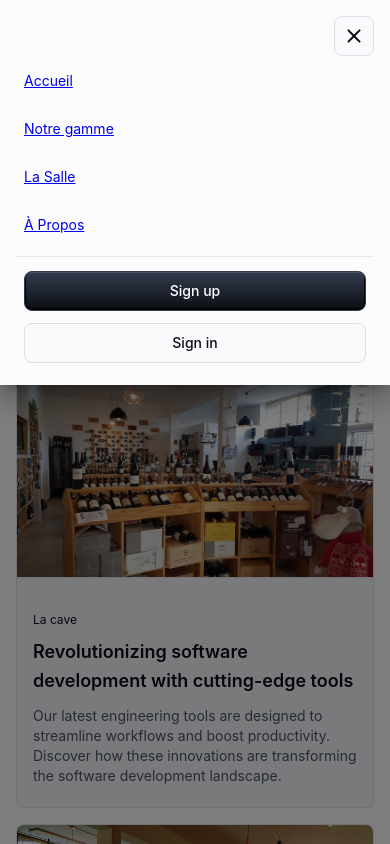
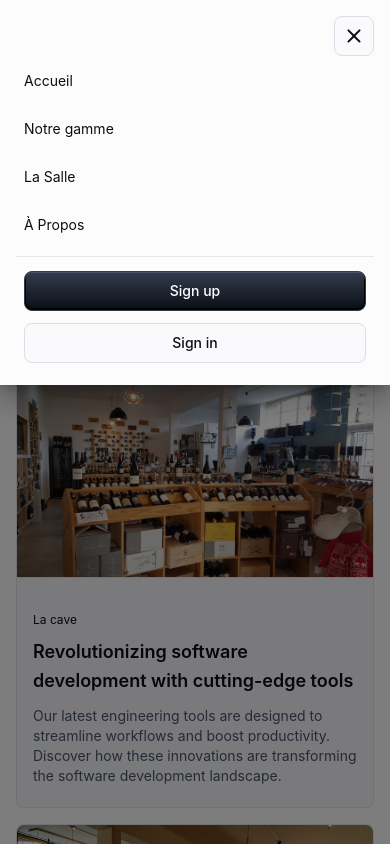
Before and after one commit to Baltazouu/la-cave-chai-seb, a React (Create React App) app: page / in a window 390 px wide. Both pictures are taken after a click on the button 341 px from the left and 57 px from the top of the page. Shown: the top 844 px of the page. Built offline with nearby package versions, Linux system fonts and the light colour scheme.

Commit message:
feat: update mobile navbar

```diff
--- a/src/components/navbar/Navbar.tsx
+++ b/src/components/navbar/Navbar.tsx
@@ -1,5 +1,5 @@
 import * as React from 'react';
-import { alpha, styled } from '@mui/material/styles';
+import {alpha, styled} from '@mui/material/styles';
 import Box from '@mui/material/Box';
 import AppBar from '@mui/material/AppBar';
 import Toolbar from '@mui/material/Toolbar';
@@ -13,8 +13,7 @@ import MenuIcon from '@mui/icons-material/Menu';
 import CloseRoundedIcon from '@mui/icons-material/CloseRounded';
 import LaCaveIcon from '../icon/LaCaveIcon';
 import ColorModeIconDropdown from '../../theme/ColorModeIconDropdown';
-//import Link from "@mui/material/Link";
-import { Link } from 'react-router-dom';
+import {Link} from 'react-router-dom';
 
 const StyledToolbar = styled(Toolbar)(({ theme }) => ({
 	display: 'flex',
@@ -121,10 +120,19 @@ export default function Navbar() {
 										<CloseRoundedIcon />
 									</IconButton>
 								</Box>
-								<MenuItem><Link to={"/"}>Accueil</Link></MenuItem>
-								<MenuItem><Link to={"/products"} >Notre gamme</Link></MenuItem>
-								<MenuItem><Link to="/the-room">La Salle</Link></MenuItem>
-								<MenuItem><Link to="/about">À Propos</Link></MenuItem>
+								<MenuItem component={Link} to="/" sx={{ color: 'info', textDecoration: 'none' }}>
+									Accueil
+								</MenuItem>
+								<MenuItem component={Link} to="/products" sx={{ color: 'info', textDecoration: 'none' }}>
+									Notre gamme
+								</MenuItem>
+								<MenuItem component={Link} to="/the-room" sx={{ color: 'info', textDecoration: 'none' }}>
+									La Salle
+								</MenuItem>
+								<MenuItem component={Link} to="/about" sx={{ color: 'info', textDecoration: 'none' }}>
+									À Propos
+								</MenuItem>
+
 								<Divider sx={{ my: 3 }} />
 								<MenuItem>
 									<Button color="primary" variant="contained" fullWidth>
```
Also changed, not shown: 2 other files (tests, documents, lock files or other folders).
